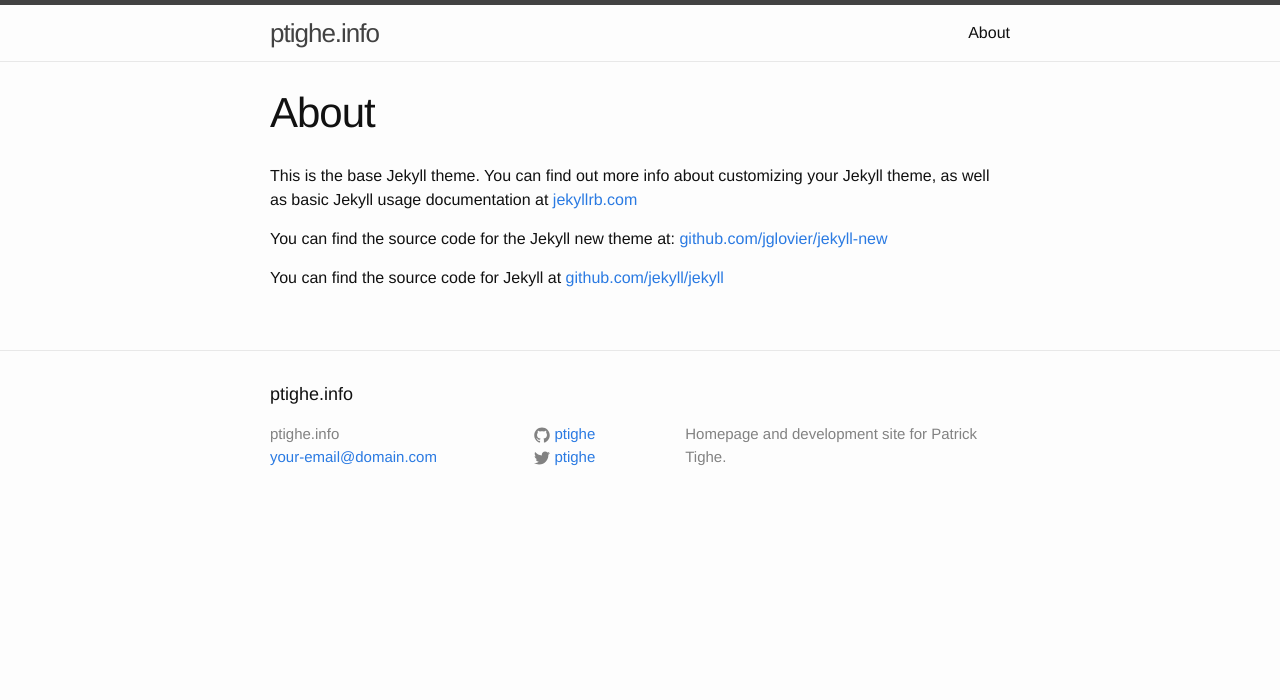
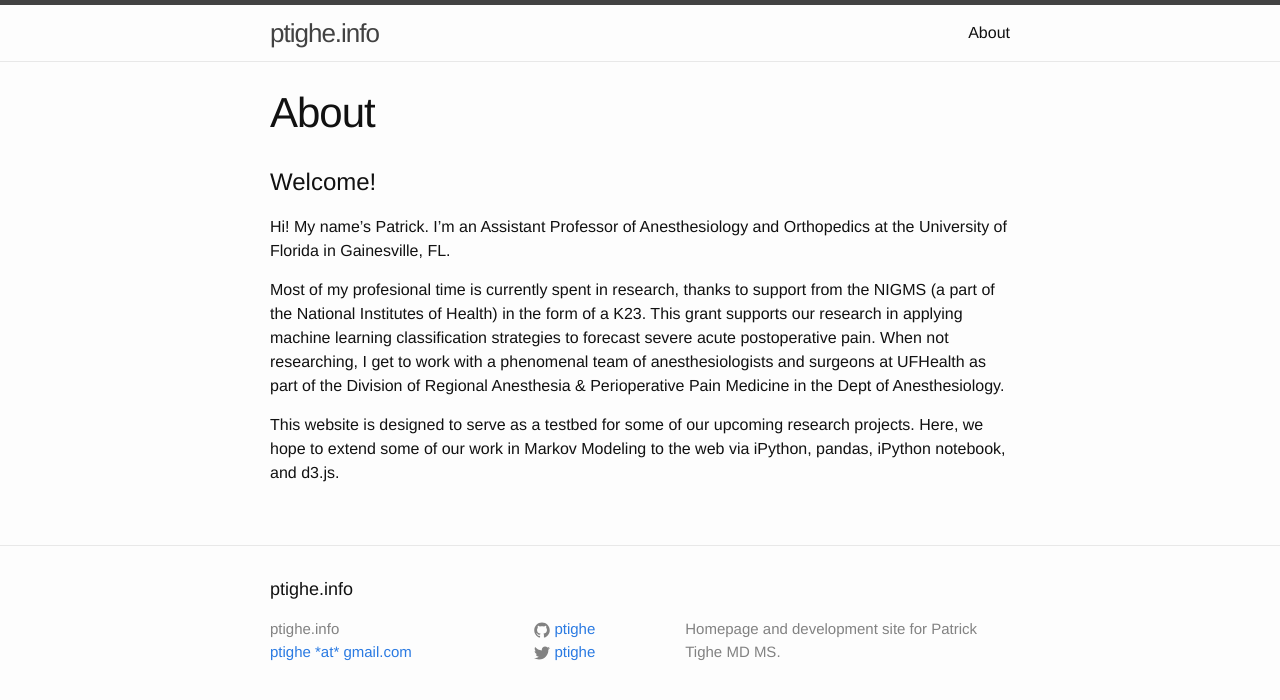
Before and after one commit to ptighe/ptighe.info, a Jekyll site: the page built from about.md, in a window 1280 px wide. Shown: the top 700 px of the page. Built offline with Jekyll 4.4.1, drawn with Linux system fonts in a browser that asks for light colours.

Commit message:
Updated about.md content
Added a description of website. Committed before playing with s3_website

```diff
--- a/_config.yml
+++ b/_config.yml
@@ -1,9 +1,10 @@
 # Site settings
 title: ptighe.info
-email: your-email@domain.com
-description: Homepage and development site for Patrick Tighe.
+email: ptighe *at* gmail.com
+description: Homepage and development site for Patrick Tighe MD MS.
 baseurl: "" # the subpath of your site, e.g. /blog/
-url: "https://www.ptighe.info.s3-website-us-east-1.amazonaws.com" # the base hostname & protocol for your site
+url: "https://www.ptighe.info" # the base hostname & protocol for your site
+# add if needed to url: .s3-website-us-east-1.amazonaws.com
 twitter_username: ptighe
 github_username:  ptighe
 
--- a/about.md
+++ b/about.md
@@ -4,8 +4,17 @@ title: About
 permalink: /about/
 ---
 
-This is the base Jekyll theme. You can find out more info about customizing your Jekyll theme, as well as basic Jekyll usage documentation at [jekyllrb.com](http://jekyllrb.com/)
+<!-- This is the base Jekyll theme. You can find out more info about customizing your Jekyll theme, as well as basic Jekyll usage documentation at [jekyllrb.com](http://jekyllrb.com/)
 
 You can find the source code for the Jekyll new theme at: [github.com/jglovier/jekyll-new](https://github.com/jglovier/jekyll-new)
 
 You can find the source code for Jekyll at [github.com/jekyll/jekyll](https://github.com/jekyll/jekyll)
+-->
+
+#Welcome!
+
+Hi! My name's Patrick. I'm an Assistant Professor of Anesthesiology and Orthopedics at the University of Florida in Gainesville, FL.
+
+Most of my profesional time is currently spent in research, thanks to support from the NIGMS (a part of the National Institutes of Health) in the form of a K23. This grant supports our research in applying machine learning classification strategies to forecast severe acute postoperative pain. When not researching, I get to work with a phenomenal team of anesthesiologists and surgeons at UFHealth as part of the Division of Regional Anesthesia & Perioperative Pain Medicine in the Dept of Anesthesiology.
+
+This website is designed to serve as a testbed for some of our upcoming research projects. Here, we hope to extend some of our work in Markov Modeling to the web via iPython, pandas, iPython notebook, and d3.js.
```
